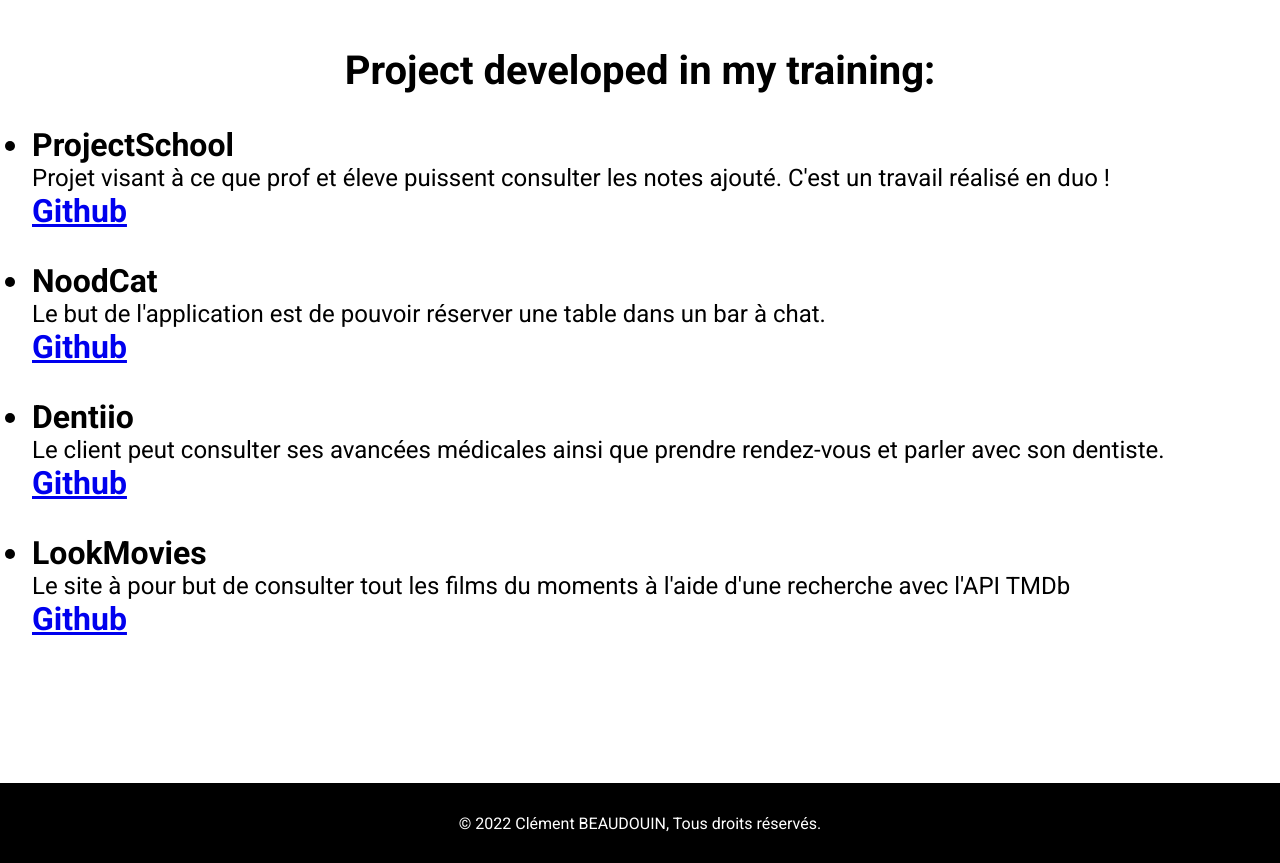
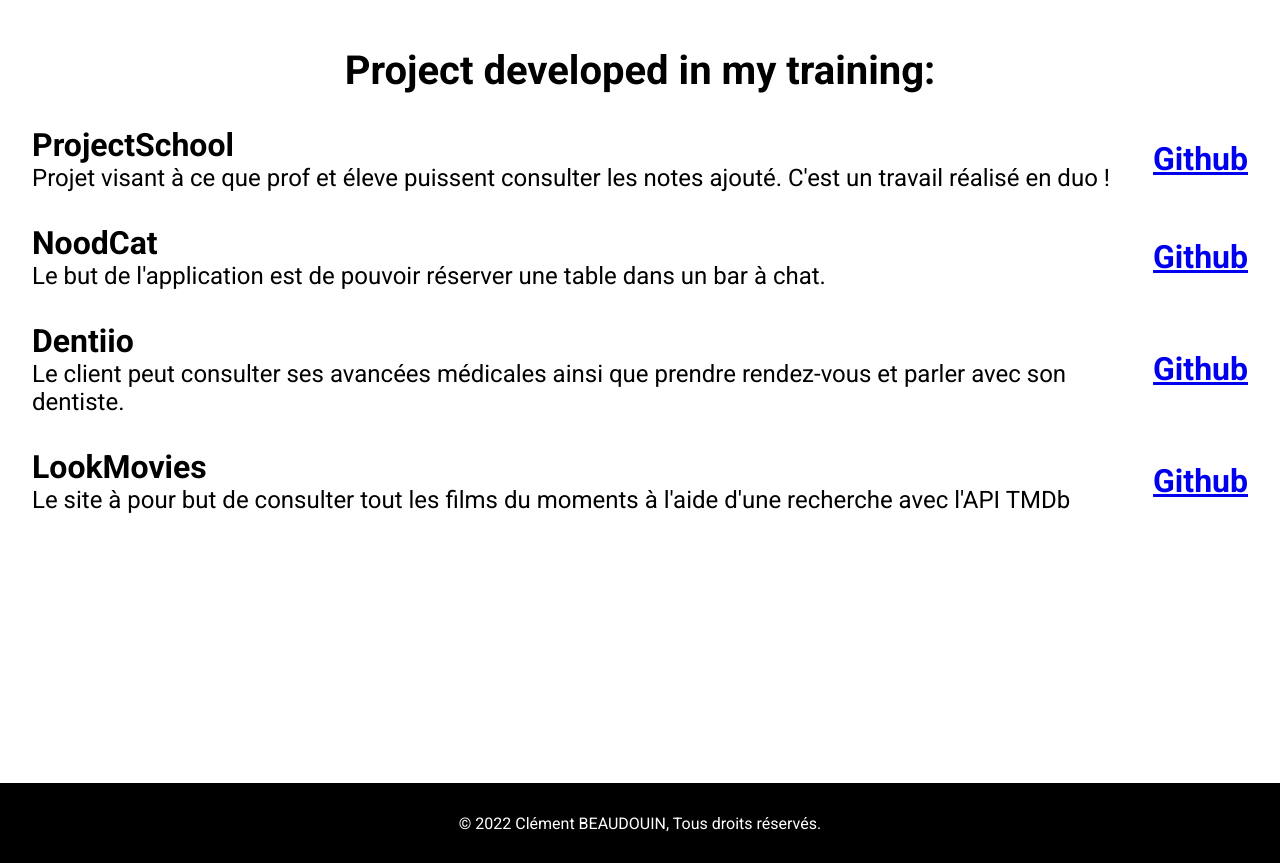
Before and after one commit to niieeer/portfolio-react, a React (Create React App) app: page / in a window 1280 px wide. Shown: the part 1700-2563 px from the top of the page. Built offline with nearby package versions, Linux system fonts and the light colour scheme.

Commit message:
style for perk

```diff
--- a/src/components/Perk.js
+++ b/src/components/Perk.js
@@ -7,25 +7,33 @@ const Perk = () => {
             <div className='perk-description'>
                 <ul>
                     <li>
+                        <div>
                             ProjectSchool
                             <p>Projet visant à ce que prof et éleve puissent consulter les notes ajouté.
                                 C'est un travail réalisé en duo !
                             </p>
+                        </div>
                         <a href="https://github.com/niieeer/ProjectSchool-Front">Github</a>
                     </li>
                     <li>
+                        <div>
                             NoodCat
                             <p>Le but de l'application est de pouvoir réserver une table dans un bar à chat.</p>
+                        </div>
                         <a href="https://github.com/niieeer/NoodCat">Github</a>
                     </li>
                     <li>
+                        <div>
                             Dentiio
                             <p>Le client peut consulter ses avancées médicales ainsi que prendre rendez-vous et parler avec son dentiste.</p>
+                        </div>
                         <a href="https://github.com/PaulineMahut/dentiio">Github</a>
                     </li>
                     <li>
+                        <div>
                             LookMovies
                             <p>Le site à pour but de consulter tout les films du moments à l'aide d'une recherche avec l'API TMDb </p>
+                        </div>
                         <a href="https://github.com/niieeer/tp_film">Github</a>
                     </li>
                 </ul>
--- a/src/styles/components/_perk.scss
+++ b/src/styles/components/_perk.scss
@@ -18,6 +18,9 @@
         gap: 2rem;
 
         li {
+            display: flex;
+            align-items: center;
+            justify-content: space-between;
             font-size: 2rem;
             font-weight: 700;
             background-color: rgba(255, 255, 255, 0);
@@ -27,6 +30,10 @@
                 background-color: rgba(22, 159, 218, 0.169);
                 transition: 0.4s;
             }
+
+            div {
+
+            }
         }
 
         p {
```
Lines whose indentation alone changed are shown as unchanged.
